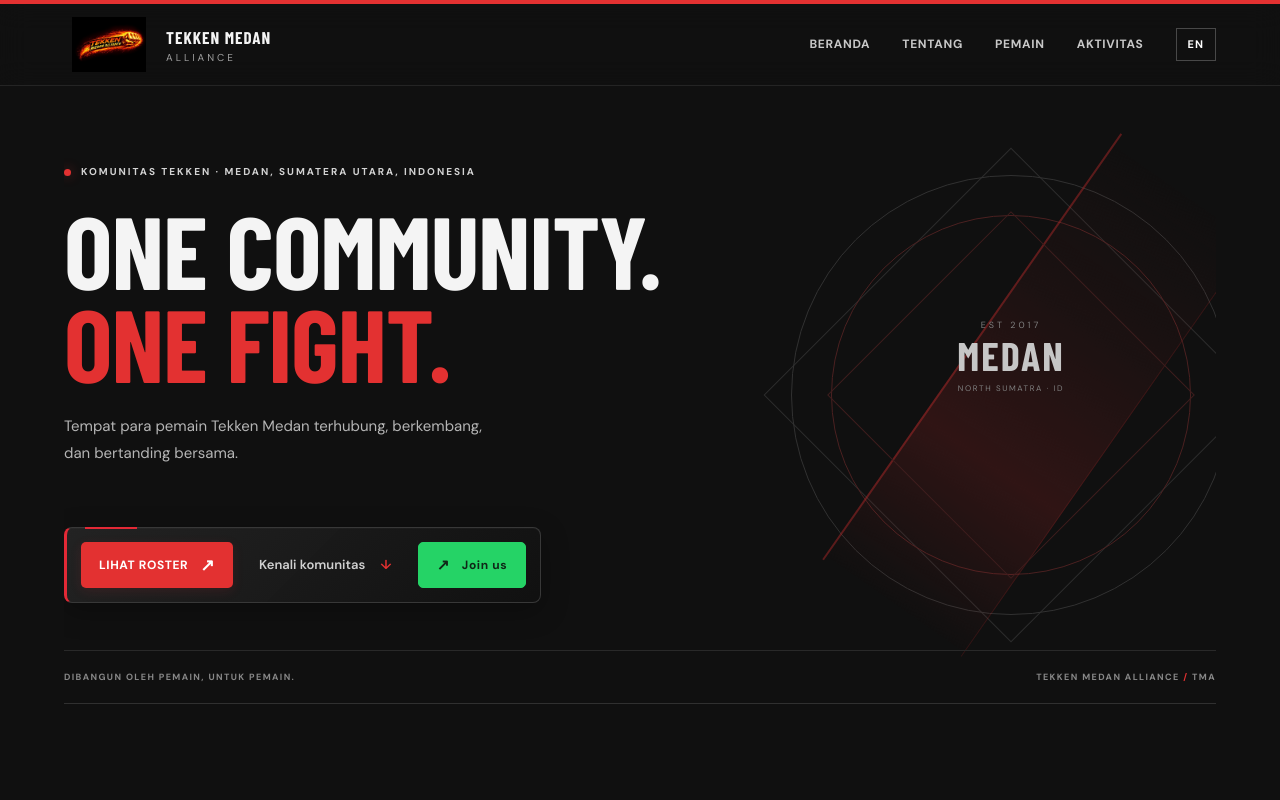
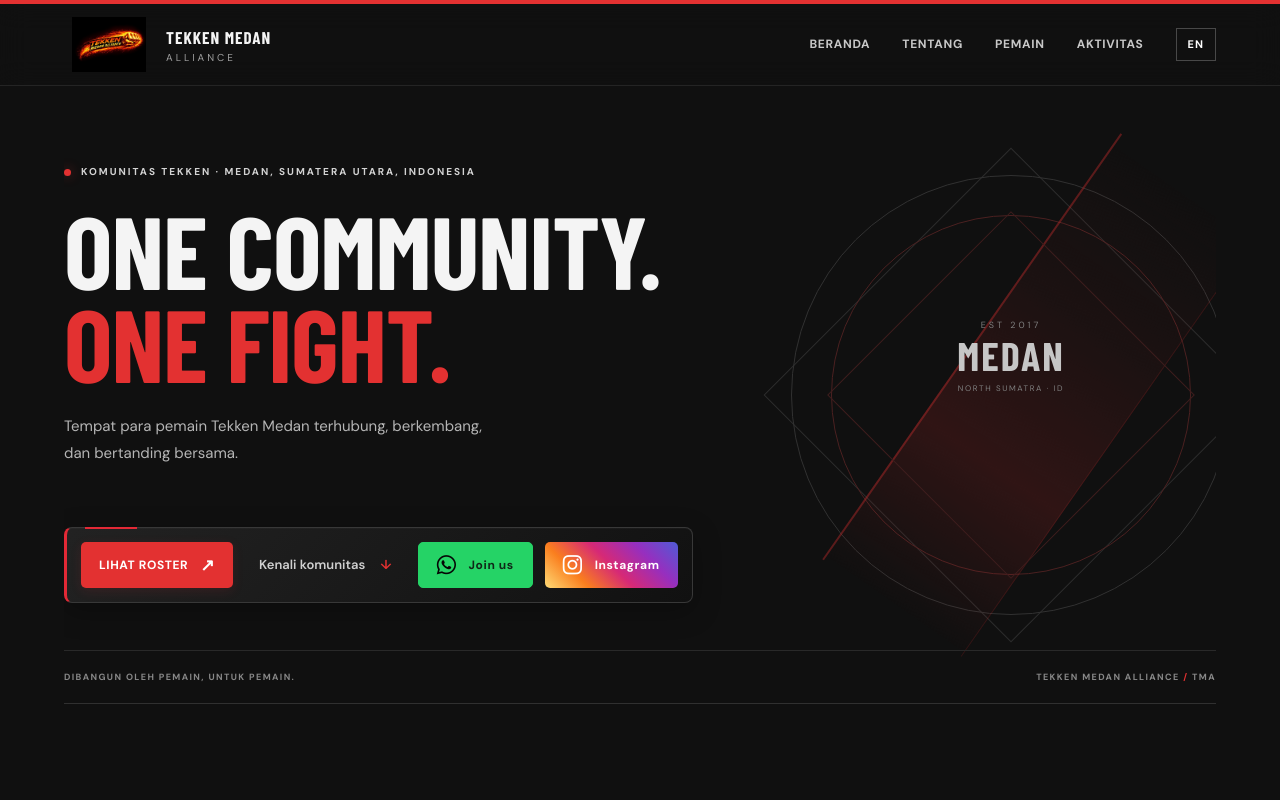
Before and after one commit to DGxy24/Web_Tekken_Medan, a plain HTML site: page index.html in a window 1280 px wide. Shown: the top 800 px of the page. Drawn offline with nearby package versions, Linux system fonts and the light colour scheme; a web font is replaced by a local one.

Commit message:
tambah tombol ig dan update data

```diff
--- a/index.html
+++ b/index.html
@@ -2,6 +2,7 @@
 <html lang="id">
 
 <head>
+  <link rel="stylesheet" href="https://cdnjs.cloudflare.com/ajax/libs/font-awesome/6.5.2/css/all.min.css">
   <meta charset="UTF-8">
   <meta name="viewport" content="width=device-width, initial-scale=1.0">
   <meta name="theme-color" content="#111111">
@@ -10,7 +11,7 @@
   <link rel="stylesheet" href="style.css">
   <script src="script.js" defer></script>
 
-<!-- <link rel="icon" href="/assets/LOGO.jpeg?v=2" type="image/jpeg"> -->
+  <!-- <link rel="icon" href="/assets/LOGO.jpeg?v=2" type="image/jpeg"> -->
 
   <link rel="icon" type="image/jpeg" href="./assets/LOGO.jpeg">
 
@@ -80,8 +81,15 @@
             <a class="button button-join hero-btn"
               href="https://chat.whatsapp.com/IGhgGAgCJjB1WZqswHpp7r?s=cl&p=i&mlu=4&ilr=4" target="_blank"
               rel="noopener noreferrer">
-              <span class="join-icon" aria-hidden="true">↗</span>
+
+              <i class="fa-brands fa-whatsapp join-icon"></i>
               <span>Join us</span>
+            </a>
+            <a class="button button-instagram hero-btn" href="https://www.instagram.com/tekkenmedanalliance/"
+              target="_blank" rel="noopener noreferrer">
+
+              <i class="fa-brands fa-instagram instagram-icon"></i>
+              <span>Instagram</span>
             </a>
           </div>
         </div>
--- a/script.js
+++ b/script.js
@@ -82,7 +82,7 @@ const PLAYERS = [
   {
     nickname: "AMB | VEYNX",
     rank: "God of Destruction",
-    main: "Jin, Kazuya, DVJ. Mishima Speciality",
+    main: "Jin, Kazuya, Devil jin",
     quotes: "jangan takut cobain mishima, seru kok",
     ewgfProfile: "https://www.ewgf.gg/player/2Bg9Q9aQR8mE"
   },
@@ -366,7 +366,13 @@ const PLAYERS = [
     quotes: "",
     ewgfProfile: "https://www.ewgf.gg/player/5DRQt2DNQYEG"
   },
-
+ {
+    nickname: "Arzen",
+    rank: "Fujin",
+    main: "Bryan, Paul",
+    quotes: "",
+    ewgfProfile: "https://www.ewgf.gg/player/33Tqh526t2N4"
+  },
 
 ];
 
--- a/style.css
+++ b/style.css
@@ -1384,3 +1384,36 @@ h1, h2, h3, p { margin-top: 0; }
 .character-image:hover {
     transform: scale(1.15);
 }
+
+.join-icon {
+    font-size: 22px;
+    color: #060606;
+    display: inline-block;
+}
+
+/* Instagram Button */
+.button-instagram {
+    background: linear-gradient(
+        45deg,
+        #feda75,
+        #fa7e1e,
+        #d62976,
+        #962fbf,
+        #4f5bd5
+    ) !important;
+
+    color: #ffffff !important;
+    border: none;
+}
+
+.instagram-icon {
+    display: inline-block !important;
+    visibility: visible !important;
+    opacity: 1 !important;
+    font-size: 22px;
+    color: #ffffff !important;
+}
+
+.button-instagram:hover {
+    filter: brightness(1.1);
+}
```
